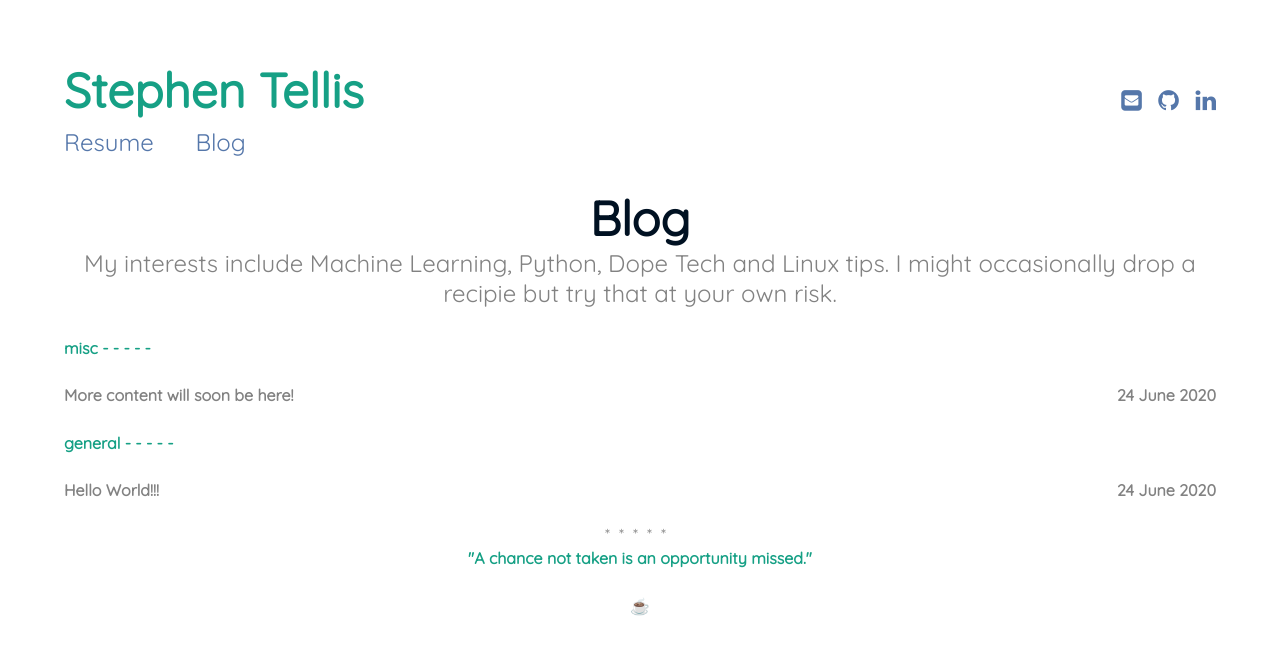
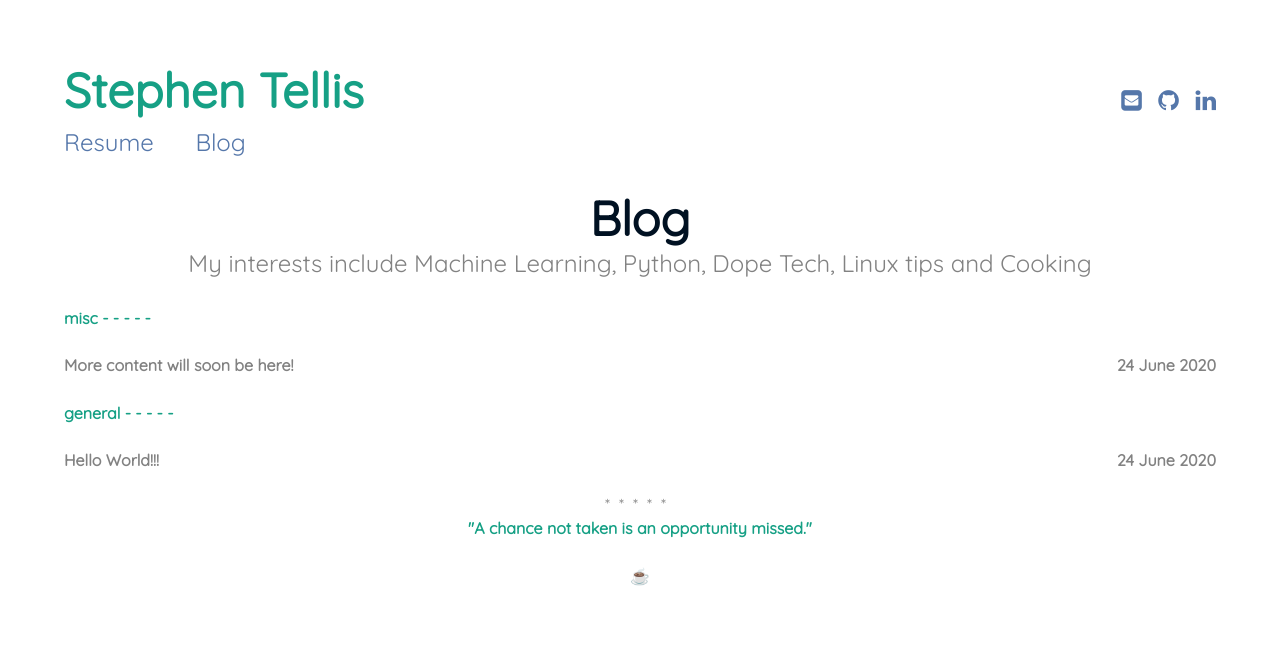
Before and after one commit to Stephen-Tellis/home, a Jekyll site: the page built from blog.md, in a window 1280 px wide. Shown: the top 655 px of the page. Built offline with Jekyll 4.4.1, drawn with Linux system fonts in a browser that asks for light colours.

Commit message:
Update blog.md

```diff
--- a/blog.md
+++ b/blog.md
@@ -1,7 +1,7 @@
 ---
 layout: page
 title: Blog
-subtitle: My interests include Machine Learning, Python, Dope Tech and Linux tips. I might occasionally drop a recipie but try that at your own risk.
+subtitle: My interests include Machine Learning, Python, Dope Tech, Linux tips and Cooking
 ---
 
 <div>
```
